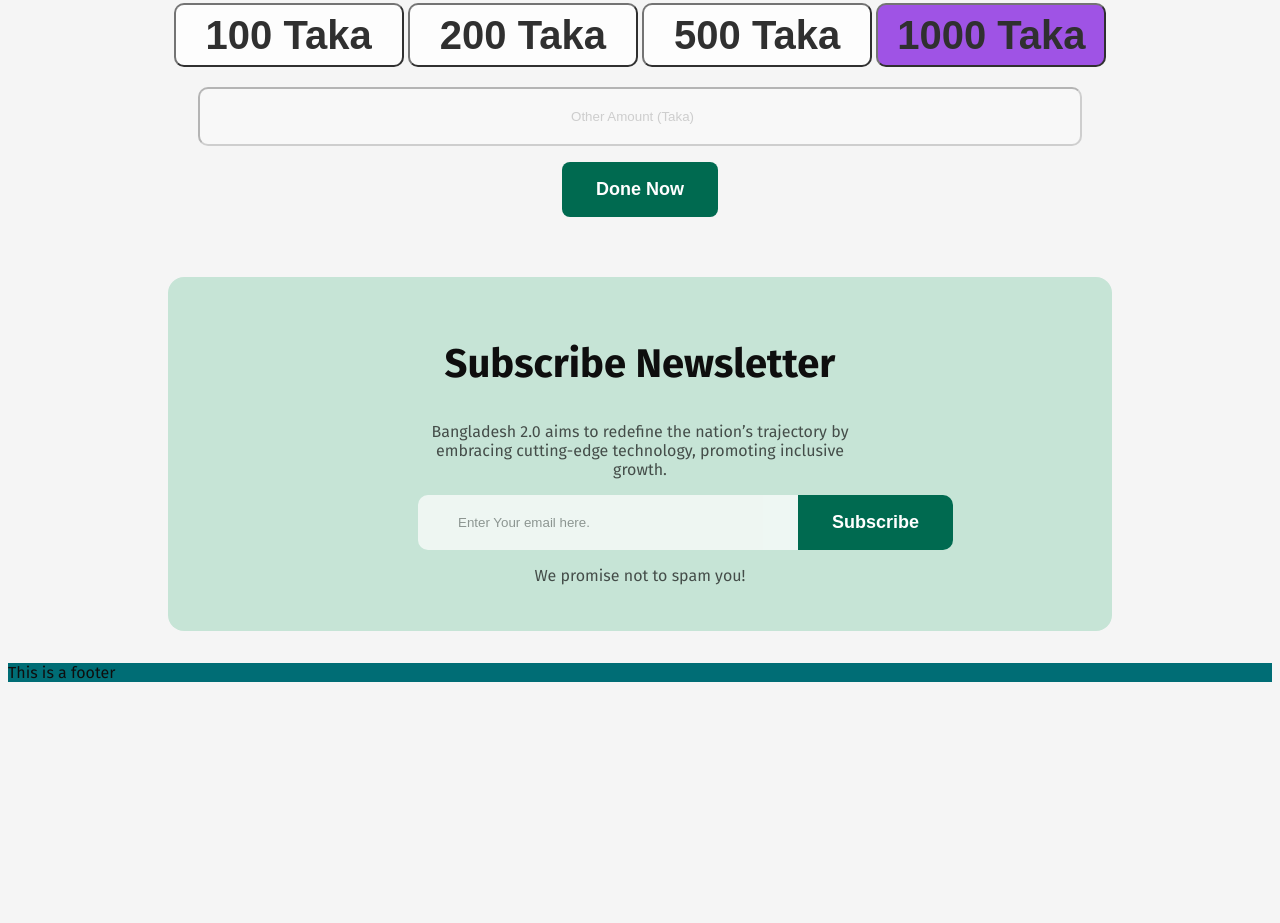
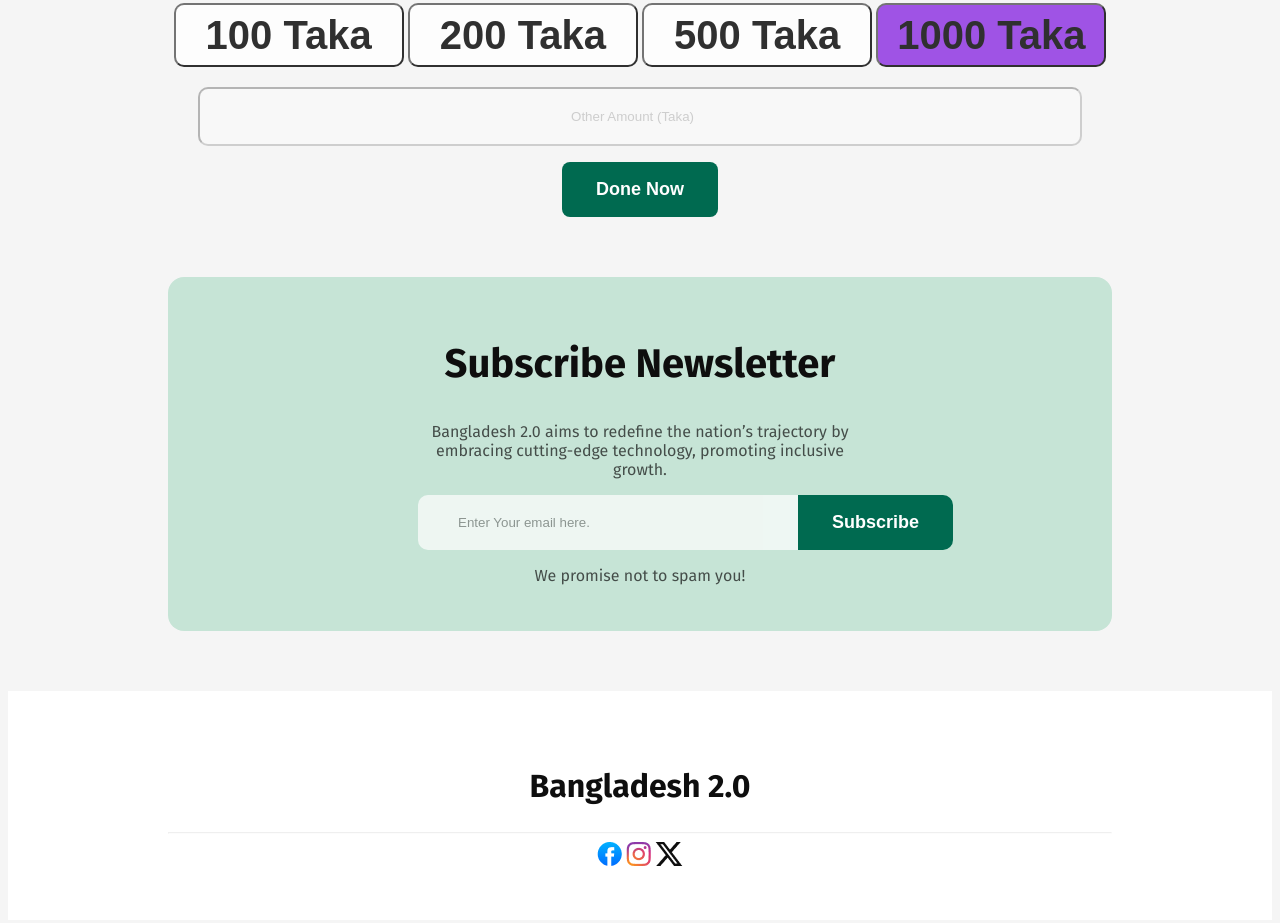
Before and after one commit to matinsyed/assignment-1, a plain HTML site: page index.html in a window 1280 px wide. Shown: the part 4426-5349 px from the top of the page. Before the commit the page ends 5116 px from the top, so only its background shows below. Drawn offline with Linux system fonts and the light colour scheme.

Commit message:
Footer added

```diff
--- a/index.html
+++ b/index.html
@@ -231,8 +231,14 @@
             <p>We promise not to spam you!</p>
           </section>
     </main>
-    <footer>
-        This is a footer
+    <footer class="footer">
+        <h2>Bangladesh 2.0</h2>
+        <hr>
+        <div>
+            <img src="asset/image/facebook.png" alt="">
+            <img src="asset/image/instagram.png" alt="">
+            <img src="asset/image/x.png" alt="">
+        </div>
     </footer>
 </body>
 </html>
--- a/styles/styles.css
+++ b/styles/styles.css
@@ -306,7 +306,7 @@ select{
 }
 .subscription{
     background-color: #C6E4D6;
-    margin: 0px 160px 32px 160px;
+    margin: 0px 160px 60px 160px;
     padding: 30px 250px;
     border-radius: 16px;
     text-align: center;
@@ -342,8 +342,15 @@ select{
     border-bottom-right-radius: 10px;
     padding: 17px 34px;
 }
-footer{
-    width: 100%;
-    margin: 0%;
-    background-color: rgb(0, 109, 117);
+.footer{
+    background-color:#FFFFFF;
+    padding: 50px 160px;
+    text-align: center;
 }
+.footer h2{
+    font-size: 32px;
+    font-weight: bold;
+}
+.footer hr{
+    opacity: 15%;
+}
```
